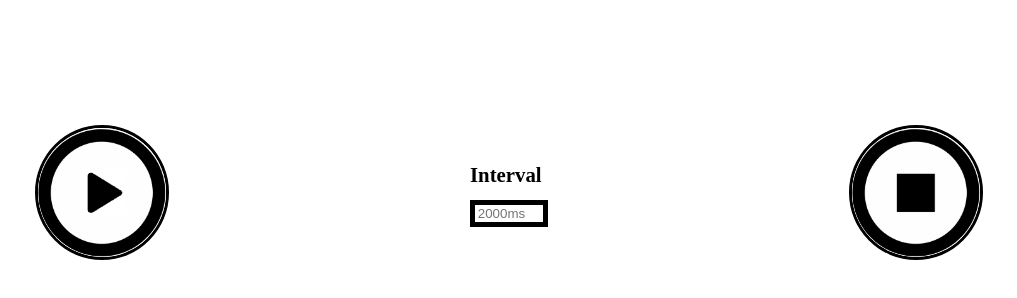
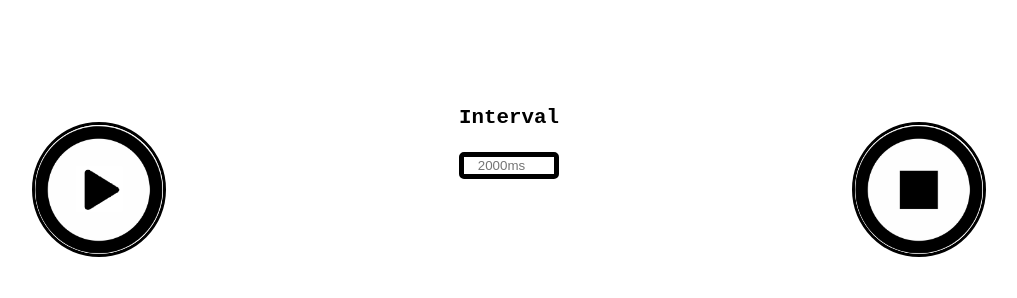
Before and after one commit to ProfileLearn/app_enfoque_2025, a plain HTML site: page index.html in a window 1280 px wide. Shown: the part 440-738 px from the top of the page, without its empty margins (131-1148 px from the left). Drawn offline with Linux system fonts and the light colour scheme.

Commit message:
min fix css

```diff
--- a/app.js
+++ b/app.js
@@ -1,10 +1,10 @@
 const Colores = ["red", "green", "blue", "yellow", "black", "violet", "orange"];
 const Palabras = [,];
 Palabras[0] = ["ROJO", "VERDE", "AZUL", "AMARILLO", "NEGRO", "BLANCO", "VIOLETA", "NARANJA"];
-Palabras[1] = ["LIBRE", "SUELTO", "AQUI", "AHORA", "SOY", "FELIZ", "TENGO", "PODER", "CONSCIENCTE", "ACTO", "APTO", "DISCIPLINA", "FLUYO", "GLORIA", "SI", "TRES", "DOS", "UNO"];
+Palabras[1] = ["LIBRE", "SUELTO", "AQUI", "AHORA", "SOY", "FELIZ", "TENGO", "PODER", "CONSCIENTE", "ACTO", "APTO", "DISCIPLINA", "FLUYO", "GLORIA", "SI", "TRES", "DOS", "UNO"];
 const PalabrasSalidas = [];
 const snd = new Audio("./metronomo.mp3");
-let milisegundos = 1000;
+
 const speedContainer = document.querySelector("#speedContainer");
 
 let timer;
--- a/style.css
+++ b/style.css
@@ -2,11 +2,11 @@
 .appMain {
 	background-color: white;
 	margin: auto;
-
 	border-radius: 5px;
 	display: flex;
 	flex-direction: column;
 	justify-content: space-between;
+	font-family: 'Courier New', Courier, monospace;
 }
 
 #contLetras {
@@ -15,14 +15,15 @@
 
 
 #speedContainer {
-	margin: auto 0;
 	font-weight: bold;
 	font-size: 1.3em;
+	display: flex;
+	flex-direction: column;
 }
 #speedContainer input {
 	border: 5px solid black;
-	margin-top: 1em;
 	text-align: center;
+	border-radius: 5px;
 }
 
 h1 {
```
